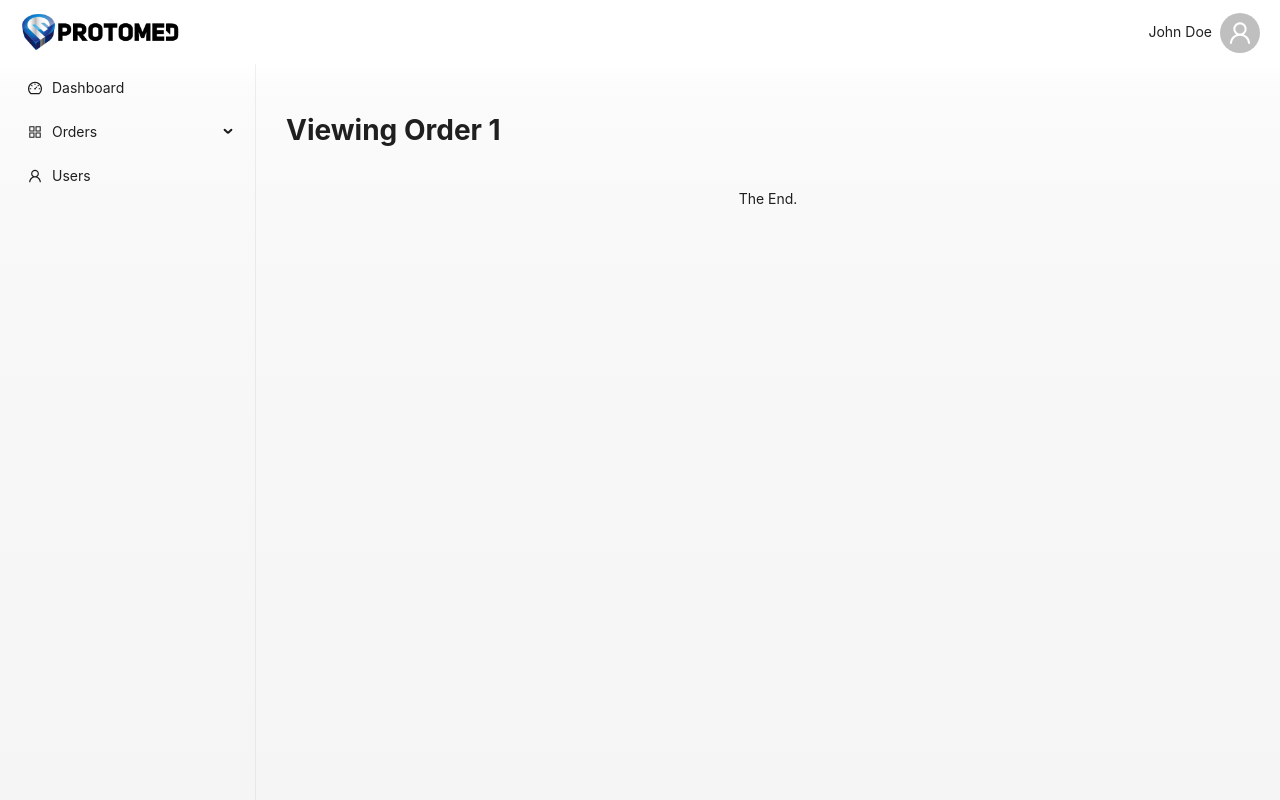
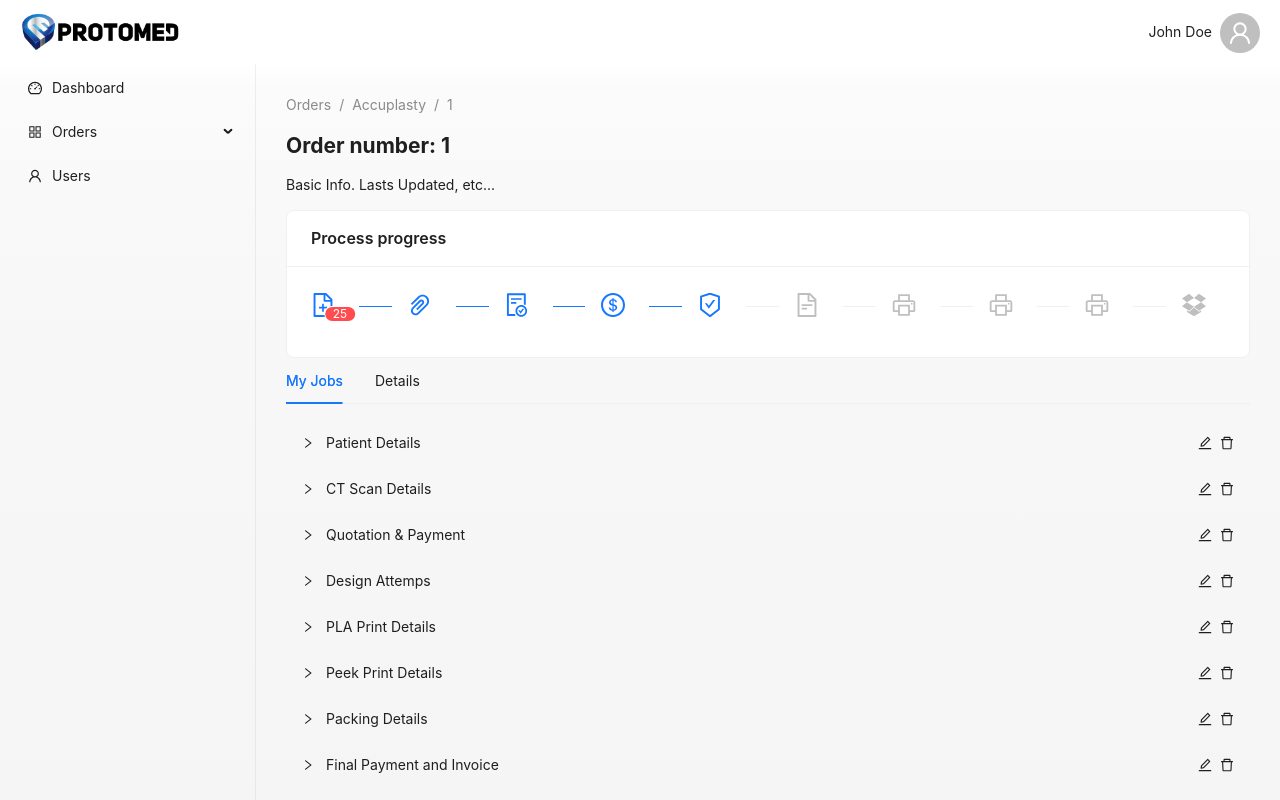
Before and after one commit to IsiraUdaththa/ProtoMed-Client, a Next.js app: page /orders/accuplasty/1 in a window 1280 px wide. Built offline with nearby package versions, Linux system fonts and the light colour scheme.

Commit message:
Added all forms view and orders table

```diff
--- /dev/null
+++ b/src/app/(pages)/orders/_components/forms/All.tsx
@@ -0,0 +1,105 @@
+"use client";
+import "@ant-design/v5-patch-for-react-19";
+
+import React, { useState } from "react";
+import { DeleteOutlined, EditOutlined, SettingOutlined } from "@ant-design/icons";
+import type { CollapseProps } from "antd";
+import { Collapse, Divider, Select, Space } from "antd";
+import Patient from "./Patient";
+import CTScan from "./CTScan";
+import CTValidation from "./CTValidation";
+import DesignSubmit from "./DesignSubmit"
+import DesignApproval from "./DesignApproval";
+import Advance from "./Quotation";
+import Packing from "./Packing";
+const { Option } = Select;
+
+const text = `
+  A dog is a type of domesticated animal.
+  Known for its loyalty and faithfulness,
+  it can be found as a welcome guest in many households across the world.
+`;
+
+const App: React.FC = () => {
+	const onChange = (key: string | string[]) => {
+		console.log(key);
+	};
+
+	const genExtra = () => (
+		<>
+			<Space>
+				<EditOutlined
+					onClick={(event) => {
+						// If you don't want click extra trigger collapse, you can prevent this:
+						event.stopPropagation();
+					}}
+				/>
+				<DeleteOutlined />
+			</Space>
+		</>
+	);
+
+	const items: CollapseProps["items"] = [
+		{
+			key: "1",
+			label: "Patient Details",
+			children: <Patient />,
+			extra: genExtra(),
+		},
+		{
+			key: "2",
+			label: "CT Scan Details",
+			children: (
+				<>
+					<CTScan />
+					<Divider /> <CTValidation />
+				</>
+			),
+			extra: genExtra(),
+		},
+		{
+			key: "4",
+			label: "Quotation & Payment",
+			children: <Advance />,
+			extra: genExtra(),
+		},
+		{
+			key: "5",
+			label: "Design Attemps",
+			children: <><DesignSubmit/><DesignApproval/></>,
+			extra: genExtra(),
+		},
+		{
+			key: "6",
+			label: "PLA Print Details",
+			// children: <><PLAOuter/><PLAFlap/></>,
+			extra: genExtra(),
+		},
+		{
+			key: "7",
+			label: "Peek Print Details",
+			// children: <Peek/>,
+			extra: genExtra(),
+		},
+		{
+			key: "8",
+			label: "Packing Details",
+			children: <Packing />,
+			extra: genExtra(),
+		},
+		{
+			key: "9",
+			label: "Final Payment and Invoice",
+			// children: <Invoice/>,
+			extra: genExtra(),
+		},
+	];
+
+	return (
+		<>
+			<Collapse ghost onChange={onChange} items={items} />
+		</>
+	);
+};
+
+export default App;
--- /dev/null
+++ b/src/app/(pages)/orders/_components/views/All.tsx
@@ -0,0 +1,135 @@
+"use client";
+import "@ant-design/v5-patch-for-react-19";
+
+import React, { useState } from "react";
+import { DeleteOutlined, EditOutlined, SettingOutlined } from "@ant-design/icons";
+import type { CollapseProps } from "antd";
+import { Card, Collapse, Select, Space } from "antd";
+import Patient from "./Patient";
+import CTScan from "./CTScan";
+import Design from "./Design";
+import Advance from "./Quotation";
+import PLAOuter from "./PLAOuter";
+import PLAFlap from "./PLAFlap";
+import Peek from "./Peek";
+import Packing from "./Packing";
+import Invoice from "./Payment";
+const { Option } = Select;
+
+const text = `
+  A dog is a type of domesticated animal.
+  Known for its loyalty and faithfulness,
+  it can be found as a welcome guest in many households across the world.
+`;
+
+const App: React.FC = () => {
+	const onChange = (key: string | string[]) => {
+		console.log(key);
+	};
+
+	const genExtra = () => (
+		<>
+			<Space>
+				<EditOutlined
+					onClick={(event) => {
+						// If you don't want click extra trigger collapse, you can prevent this:
+						event.stopPropagation();
+					}}
+				/>
+				<DeleteOutlined />
+			</Space>
+		</>
+	);
+
+	const items: CollapseProps["items"] = [
+		{
+			key: "1",
+			label: "Patient Details",
+			children: (
+				<Card>
+					<Patient />
+				</Card>
+			),
+			extra: genExtra(),
+		},
+		{
+			key: "2",
+			label: "CT Scan Details",
+			children: (
+				<Card>
+					<CTScan />
+				</Card>
+			),
+			extra: genExtra(),
+		},
+		{
+			key: "4",
+			label: "Quotation & Payment",
+			children: (
+				<Card>
+					<Advance />
+				</Card>
+			),
+			extra: genExtra(),
+		},
+		{
+			key: "5",
+			label: "Design Attemps",
+			children: (
+				<Card>
+					<Design />
+				</Card>
+			),
+			extra: genExtra(),
+		},
+		{
+			key: "6",
+			label: "PLA Print Details",
+			children: (
+				<Card>
+					<PLAOuter />
+					<PLAFlap />
+				</Card>
+			),
+			extra: genExtra(),
+		},
+		{
+			key: "7",
+			label: "Peek Print Details",
+			children: (
+				<Card>
+					<Peek />
+				</Card>
+			),
+			extra: genExtra(),
+		},
+		{
+			key: "8",
+			label: "Packing Details",
+			children: (
+				<Card>
+					<Packing />
+				</Card>
+			),
+			extra: genExtra(),
+		},
+		{
+			key: "9",
+			label: "Final Payment and Invoice",
+			children: (
+				<Card>
+					<Invoice />
+				</Card>
+			),
+			extra: genExtra(),
+		},
+	];
+
+	return (
+		<>
+			<Collapse ghost onChange={onChange} items={items} />
+		</>
+	);
+};
+
+export default App;
--- a/src/app/(pages)/orders/accuplasty/[id]/page.tsx
+++ b/src/app/(pages)/orders/accuplasty/[id]/page.tsx
@@ -1,8 +1,57 @@
 "use client";
 
 import { useParams } from "next/navigation";
+import Steps from "../../_components/ProgressBar";
+import { Breadcrumb, Tabs } from "antd";
+import Details from "../../_components/views/All";
+import Jobs from "../../_components/forms/All";
 
 export default function OrderDetailsPage() {
 	const params = useParams();
-	return <h1>Viewing Order {params.id}</h1>;
+	console.log(params);
+	return (
+		<>
+			<Breadcrumb
+				items={[
+					{
+						title: "Orders",
+						href: "/orders",
+					},
+					{
+						title: "Accuplasty",
+						href: "/orders/accuplasty",
+					},
+					{
+						title: ":id",
+						href: "",
+					},
+				]}
+				params={{ id: params.id }}
+			/>
+			<h2>Order number: {params.id}</h2>
+			Basic Info.
+			Lasts Updated, etc...
+			<br />
+			<br />
+			{/* <Patient/> */}
+			<Steps />
+			<Tabs
+				defaultActiveKey="1"
+				items={[
+					{
+						key: "1",
+						label: "My Jobs",
+						children: <Jobs />,
+					},
+					{
+						key: "Orders",
+						label: "Details",
+						children: <Details />,
+					},
+				]}
+			/>
+
+			<br />
+		</>
+	);
 }
```
Also changed, not shown: src/app/(pages)/orders/page.tsx (added, +54 -0 lines), src/app/(pages)/orders/table.tsx (added, +144 -0 lines).
